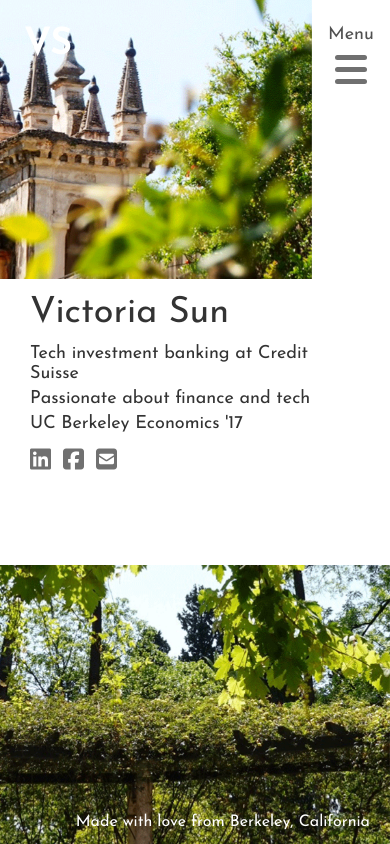
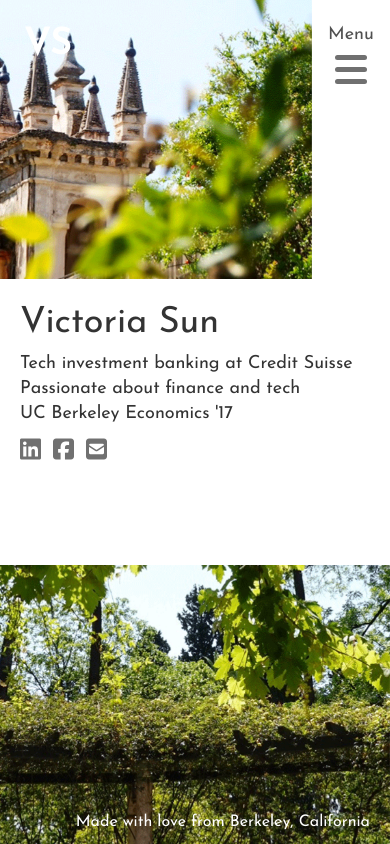
Before and after one commit to michael-deng/victoria, a plain HTML site: page index.html in a window 390 px wide. Drawn offline with nearby package versions, Linux system fonts and the light colour scheme.

Commit message:
Make center heading responsive

```diff
--- a/custom-styles.css
+++ b/custom-styles.css
@@ -251,8 +251,8 @@ body .container {
 }
 
 .middle-content {
-	width: 100%;
-	padding: 0 30px 0 30px;
+	max-width: 100%;
+	padding: 10px 20px 10px 20px;
 }
 
 @media (min-width: 768px) {
```
